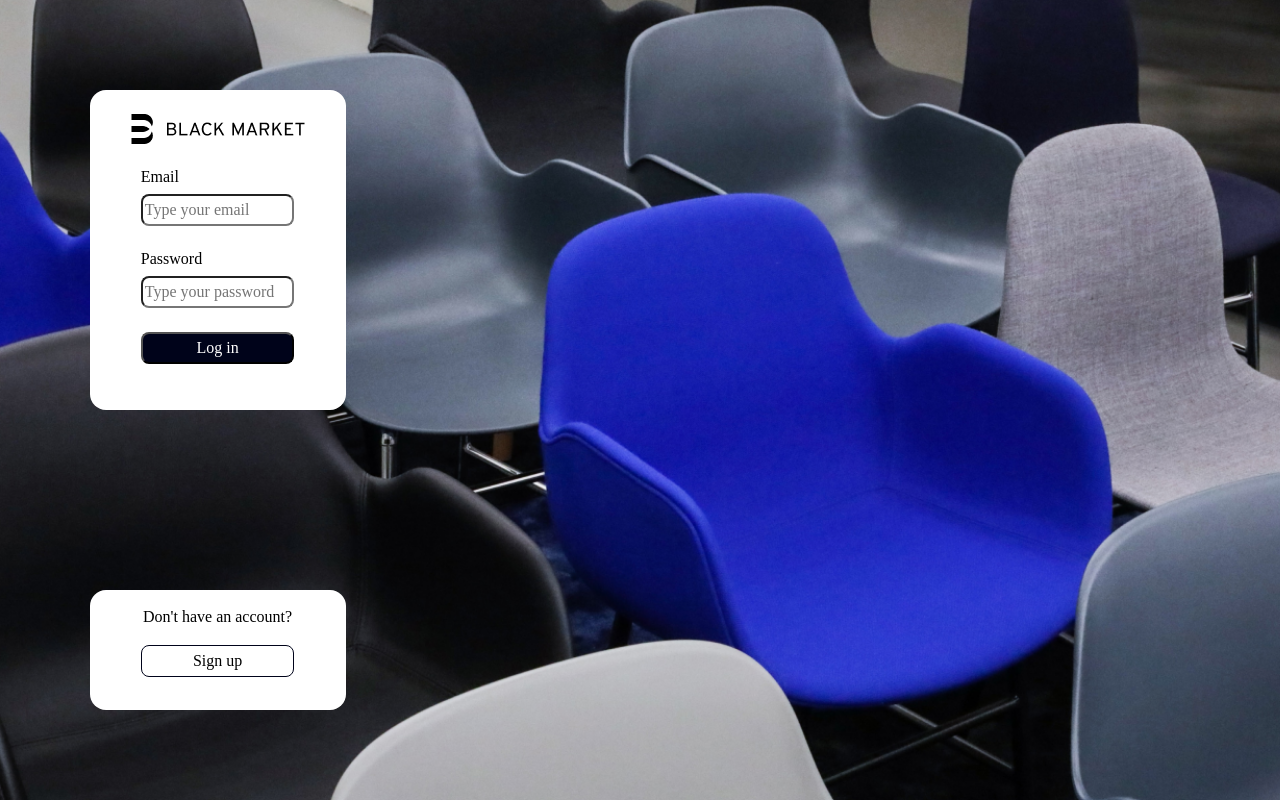
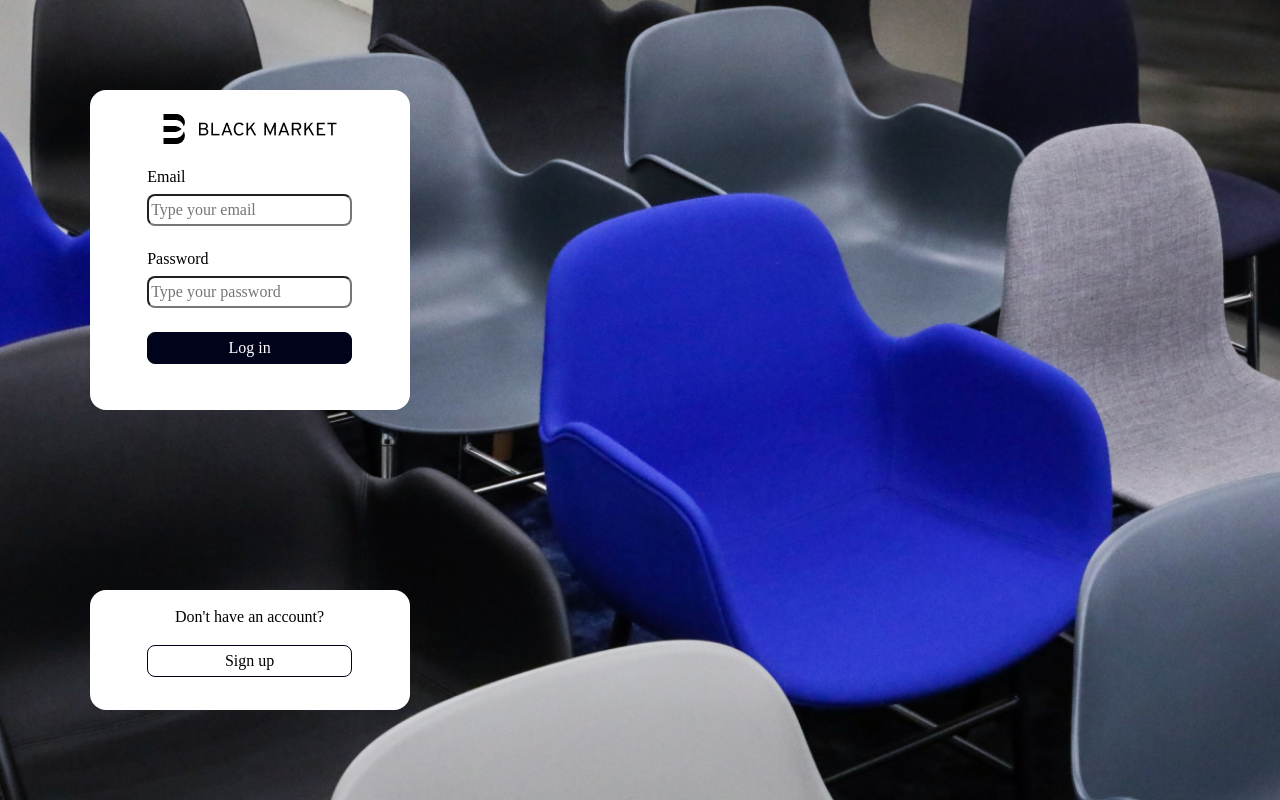
Before and after one commit to brunomichetti/black-market-react-bruno, a React (Create React App) app: page / in a window 1280 px wide. Built offline with nearby package versions, Linux system fonts and the light colour scheme; a web font is replaced by a local one.

Commit message:
Sort imports and enhance in style

```diff
--- a/package.json
+++ b/package.json
@@ -6,7 +6,6 @@
     "@testing-library/jest-dom": "^5.16.4",
     "@testing-library/react": "^13.3.0",
     "@testing-library/user-event": "^13.5.0",
-    "husky": "^8.0.1",
     "react": "^18.2.0",
     "react-dom": "^18.2.0",
     "react-router-dom": "^6.3.0",
@@ -37,6 +36,7 @@
   "devDependencies": {
     "eslint": "^8.20.0",
     "eslint-plugin-prettier": "^4.2.1",
+    "husky": "^8.0.1",
     "prettier": "^2.7.1"
   }
 }
--- a/src/App.js
+++ b/src/App.js
@@ -1,4 +1,3 @@
-import React from "react";
 import { BrowserRouter as Router, Route, Routes } from "react-router-dom";
 
 import { history } from "helpers/history";
--- a/src/components/users/LoginForm/LoginForm.js
+++ b/src/components/users/LoginForm/LoginForm.js
@@ -1,5 +1,6 @@
+import "style/common/_common.scss";
+
 import "./login-form.scss";
-import "style/common/_common.scss";
 
 const LoginForm = () => (
   <form className="login-form">
--- a/src/components/users/LoginForm/login-form.scss
+++ b/src/components/users/LoginForm/login-form.scss
@@ -24,17 +24,19 @@
     height: 4vh;
     margin-top: 1vh;
     outline: none !important;
-    width: 12vw;
+    width: 16vw;
   }
 
   button {
     background-color: $black-russian;
+    border: 1px solid $black-russian;
     border-radius: 8px;
     box-sizing: border-box;
     color: $white;
     font-family: "DM Sans Regular";
     font-size: 1rem;
     height: 4vh;
-    width: 12vw;
+    padding: 0;
+    width: 16vw;
   }
 }
--- a/src/pages/home-page/HomePage.js
+++ b/src/pages/home-page/HomePage.js
@@ -1,7 +1,7 @@
-import "./home-page.scss";
-import "style/common/_common.scss";
 import logo from "assets/logo.png";
 import LoginForm from "components/users/LoginForm/LoginForm";
+
+import "./home-page.scss";
 
 const HomePage = () => (
   <div className="home-page">
--- a/src/pages/home-page/home-page.scss
+++ b/src/pages/home-page/home-page.scss
@@ -29,7 +29,7 @@ body {
   flex-direction: column;
   justify-content: space-around;
   height: 40vh;
-  width: 20vw;
+  width: 25vw;
 }
 
 .signup {
@@ -41,14 +41,16 @@ body {
   justify-content: space-around;
   height: 15vh;
   text-align: center;
-  width: 20vw;
+  width: 25vw;
 }
 
 .common-white-button {
   background-color: $white;
   border: 1px solid $black-russian;
   border-radius: 8px;
+  box-sizing: border-box;
   height: 4vh;
   margin-bottom: 4vh;
-  width: 12vw;
+  padding: 0;
+  width: 16vw;
 }
```
